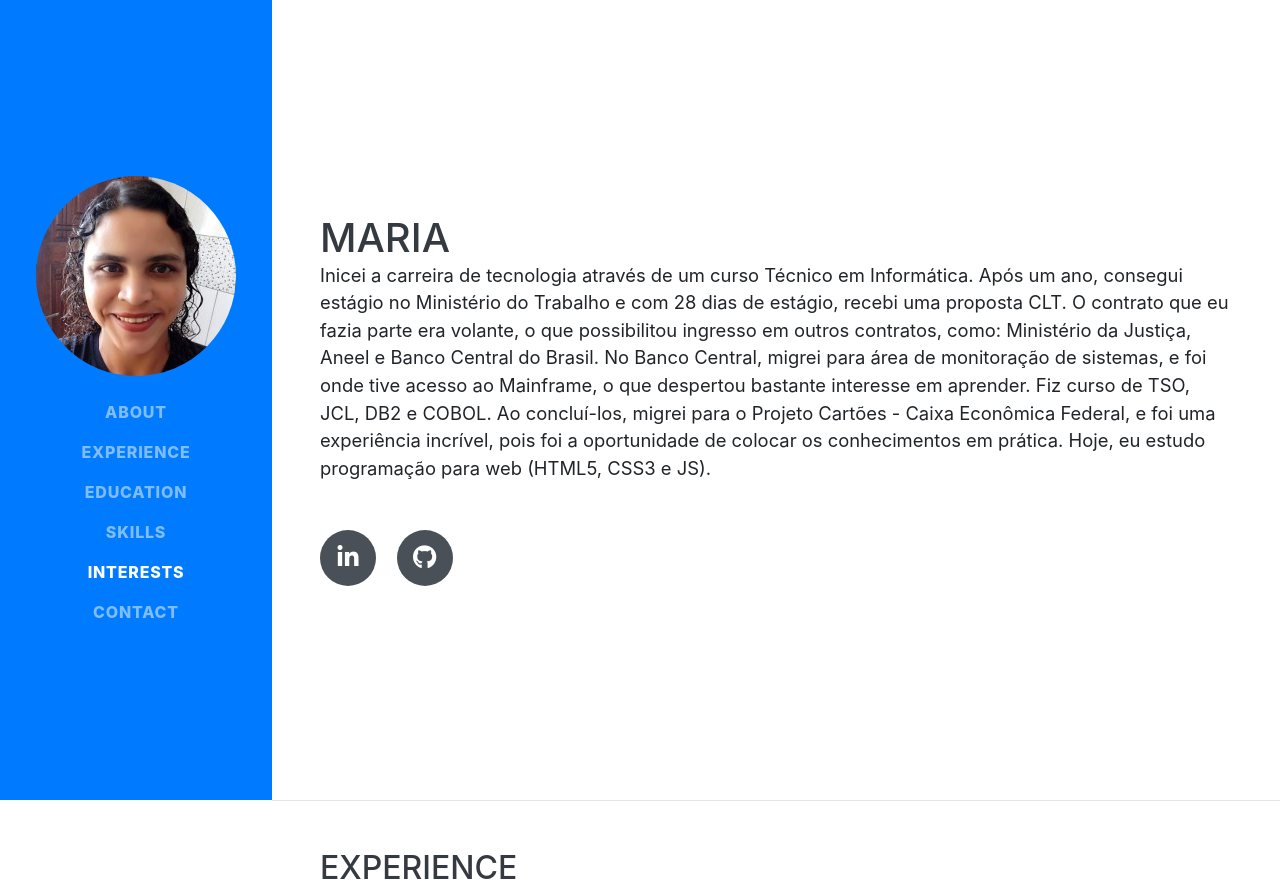
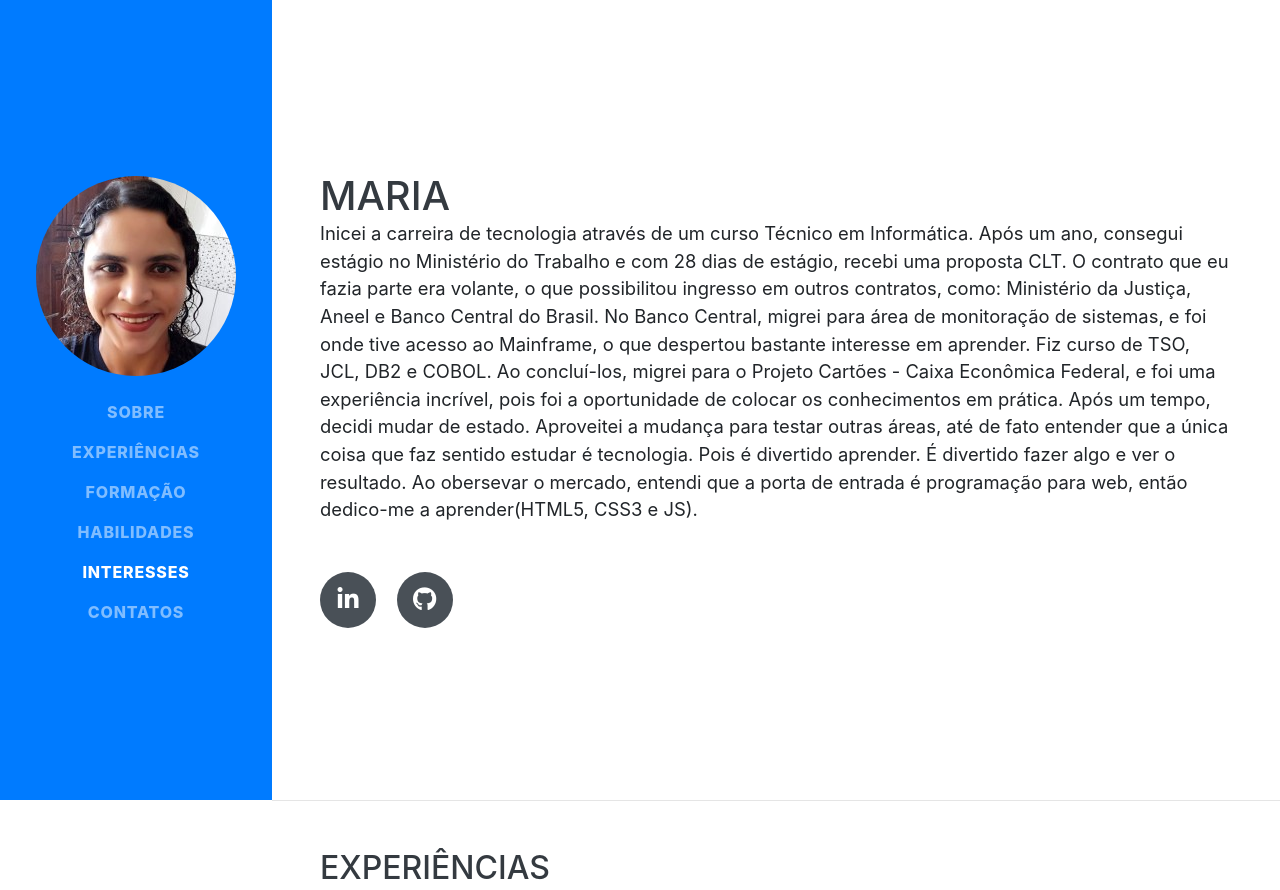
Before and after one commit to mariasalvadora/mariasalvadora.github.io, a website with bundled scripts: page index.html in a window 1280 px wide. Shown: the top 890 px of the page. Built offline with nearby package versions, Linux system fonts and the light colour scheme; a web font is replaced by a local one.

Commit message:
Página de apresentação pessoal

```diff
--- a/index.html
+++ b/index.html
@@ -38,23 +38,23 @@
     <div class="collapse navbar-collapse" id="navbarSupportedContent">
       <ul class="navbar-nav">
         <li class="nav-item">
-          <a class="nav-link js-scroll-trigger" href="#about">About</a>
+          <a class="nav-link js-scroll-trigger" href="#about">Sobre</a>
         </li>
         <li class="nav-item">
-          <a class="nav-link js-scroll-trigger" href="#experience">Experience</a>
+          <a class="nav-link js-scroll-trigger" href="#experience">Experiências</a>
         </li>
         <li class="nav-item">
-          <a class="nav-link js-scroll-trigger" href="#education">Education</a>
+          <a class="nav-link js-scroll-trigger" href="#education">Formação</a>
         </li>
         <li class="nav-item">
-          <a class="nav-link js-scroll-trigger" href="#skills">Skills</a>
+          <a class="nav-link js-scroll-trigger" href="#skills">Habilidades</a>
         </li>
         <li class="nav-item">
-          <a class="nav-link js-scroll-trigger" href="#interests">Interests</a>
+          <a class="nav-link js-scroll-trigger" href="#interests">Interesses</a>
         </li>
         <li class="nav-item">
           <a class="nav-link js-scroll-trigger"
-          href="#contact">Contact</a>
+          href="#contact">Contatos</a>
         </li>
       </ul>
     </div>
@@ -70,7 +70,7 @@
        <!-- <div class="subheading mb-5">Quadra 15, AE E, Lote 1 - Sobradinho/DF · +55 (48) 99140-7642 ·
           <a href="mscflorentino@gmail.com">mscflorentino@gmail.com</a>
         </div>-->
-        <p class="lead mb-5">Inicei a carreira de tecnologia através de um curso Técnico em Informática. Após um ano, consegui estágio no Ministério do Trabalho e com 28 dias de estágio, recebi uma proposta CLT. O contrato que eu fazia parte era volante, o que possibilitou ingresso em outros contratos, como: Ministério da Justiça, Aneel e Banco Central do Brasil. No Banco Central, migrei para área de monitoração de sistemas, e foi onde tive acesso ao Mainframe, o que despertou bastante interesse em aprender. Fiz curso de TSO, JCL, DB2 e COBOL. Ao concluí-los, migrei para o Projeto Cartões - Caixa Econômica Federal, e foi uma experiência incrível, pois foi a oportunidade de colocar os conhecimentos em prática. Hoje, eu estudo programação para web (HTML5, CSS3 e JS).</p>
+        <p class="lead mb-5">Inicei a carreira de tecnologia através de um curso Técnico em Informática. Após um ano, consegui estágio no Ministério do Trabalho e com 28 dias de estágio, recebi uma proposta CLT. O contrato que eu fazia parte era volante, o que possibilitou ingresso em outros contratos, como: Ministério da Justiça, Aneel e Banco Central do Brasil. No Banco Central, migrei para área de monitoração de sistemas, e foi onde tive acesso ao Mainframe, o que despertou bastante interesse em aprender. Fiz curso de TSO, JCL, DB2 e COBOL. Ao concluí-los, migrei para o Projeto Cartões - Caixa Econômica Federal, e foi uma experiência incrível, pois foi a oportunidade de colocar os conhecimentos em prática. Após um tempo, decidi mudar de estado. Aproveitei a mudança para testar outras áreas, até de fato entender que a única coisa que faz sentido estudar é tecnologia. Pois é divertido aprender. É divertido fazer algo e ver o resultado. Ao obersevar o mercado, entendi que a porta de entrada é programação para web, então dedico-me a aprender(HTML5, CSS3 e JS).</p>
         <div class="social-icons">
           <a href="https://www.linkedin.com/in/mariasalvadora/">
             <i class="fab fa-linkedin-in"></i>
@@ -86,7 +86,7 @@
 
     <section class="resume-section p-3 p-lg-5 d-flex justify-content-center" id="experience">
       <div class="w-100">
-        <h2 class="mb-5">Experience</h2>
+        <h2 class="mb-5">Experiências</h2>
 
         <div class="resume-item d-flex flex-column flex-md-row justify-content-between mb-5">
           <div class="resume-content">
@@ -127,7 +127,7 @@
 
     <section class="resume-section p-3 p-lg-5 d-flex align-items-center" id="education">
       <div class="w-100">
-        <h2 class="mb-5">Education</h2>
+        <h2 class="mb-5">Formação</h2>
 
         <div class="resume-item d-flex flex-column flex-md-row justify-content-between mb-5">
           <div class="resume-content">
@@ -145,9 +145,9 @@
 
     <section class="resume-section p-3 p-lg-5 d-flex align-items-center" id="skills">
       <div class="w-100">
-        <h2 class="mb-5">Skills</h2>
+        <h2 class="mb-5">Habilidades</h2>
 
-        <div class="subheading mb-3">Programming Languages &amp; Tools</div>
+        <div class="subheading mb-3">Linguagens de Programação &amp; Ferramentas</div>
         <ul class="list-inline dev-icons">
           <li class="list-inline-item">
             <i class="fab fa-html5"></i>
@@ -160,7 +160,7 @@
           </li>
           </ul>
 
-        <div class="subheading mb-3">Workflow</div>
+        <div class="subheading mb-3"></div>
         <ul class="fa-ul mb-0">
           <li>
             <i class="fa-li fa fa-check"></i>
@@ -179,7 +179,7 @@
 
     <section class="resume-section p-3 p-lg-5 d-flex align-items-center" id="interests">
       <div class="w-100">
-        <h2 class="mb-5">Interests</h2>
+        <h2 class="mb-5">Interesses</h2>
         <p>Além de ser apaixonada por tecnologia, eu sou amante dos dias de dúbio, onde me intrego totalmente a distração leve. No inverno, aproveito o tempo fresco para fazer trilhas e pedalar curtas e longas distâncias. Aproveito também a baixa temporada para andar de stand-up e caiaque.</p>
         <p class="mb-0">Quando regrasso para o lar, me distraio ouvindo músicas, filmes, séries... Gosto de testar receitas, me dedico a um prato especifico. Quando tenho vontade que a vida fique um pouco mais séria, volto a pesquisar sobre TI, que é o que dá sentido a minha profissão e finalmente, a vida divertida acontece. </p>
       </div>
```
